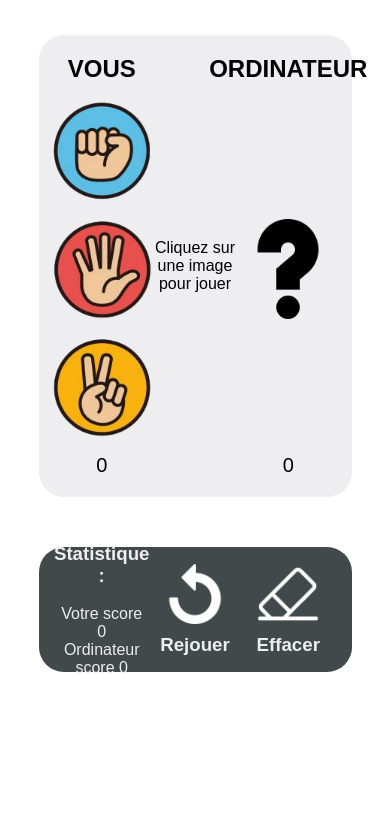
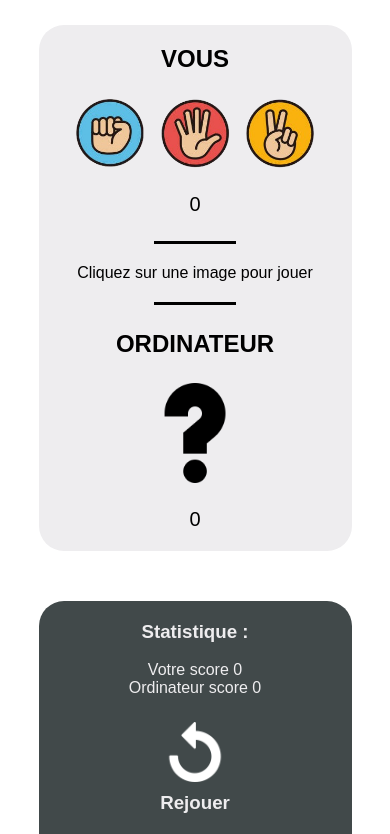
Before and after one commit to DylanRadelet/Chifoumi, a plain HTML site: page index.html in a window 390 px wide. Shown: the part 112-946 px from the top of the page. Before the commit the page ends 844 px from the top, so only its background shows below. Drawn offline with Linux system fonts and the light colour scheme.

Commit message:
V1.2 responsive

```diff
--- a/index.html
+++ b/index.html
@@ -12,13 +12,17 @@
     <div id="contenair-jeu" class="zone-jeu">
         <div>
             <h2>VOUS</h2>
-            <img src=".\img\pierre.png" width="100px" alt="pierre">
-            <img src=".\img\feuille.png" width="100px" alt="feuille">
-            <img src=".\img\Ciseau.png" width="100px" alt="ciseau">
+                <div>
+                    <img src=".\img\pierre.png" width="100px" alt="pierre">
+                    <img src=".\img\feuille.png" width="100px" alt="feuille">
+                    <img src=".\img\Ciseau.png" width="100px" alt="ciseau">
+                </div>
             <p id="votre-score" class="change">0</p>
         </div>
         <div>
+            <div class="en-mobile"></div>
             <p id="message">Cliquez sur une image pour jouer</p>
+            <div class="en-mobile"></div>
         </div>
         <div>
             <h2>ORDINATEUR</h2>
--- a/styles.css
+++ b/styles.css
@@ -11,7 +11,6 @@ body{
     align-items: center;
     gap: 50px;
     width: 100vw;
-    height: 100vh;
 }
 
 :root{
@@ -32,6 +31,10 @@ body{
     }
 }
 
+h1{
+    margin-top: 50px;
+}
+
 .zone-jeu{
     display: flex;
     justify-content: space-around;
@@ -47,13 +50,18 @@ body{
         justify-content: space-between;
         align-items: center;
         width: var(--widht-divchild);
+        gap: 15px;
     }
-    div:nth-child(1)>img:hover{
+    div:nth-child(1)>div{
+        display: flex;
+        flex-direction: column;
+        gap: 15px;
+    }
+    div:nth-child(1)>div>img:hover{
         cursor: pointer;
         filter: drop-shadow(0px 5px 4px #000000);
         animation: scale-animation 2s infinite;
     }
-
     div:nth-child(2){
         display: flex;
         justify-content: center;
@@ -118,3 +126,53 @@ body{
 .change{
     font-size: 20px;
 }
+.en-mobile{
+    display: none;
+}
+
+@media (max-width: 645px) {
+    .zone-jeu{
+        flex-direction: column;
+        justify-content: center;
+        align-items: center;
+        height: auto;
+        gap: 25px;
+
+        div:nth-child(1){
+            gap: 25px;
+        }
+        div:nth-child(1)>div{
+            flex-direction: row;
+        }
+        div:nth-child(1)>div>img{
+            width: 70px;
+        }
+        div:nth-child(2){
+            display: flex;
+            flex-direction: column;
+            gap: 20px;
+            width: 100%;
+        }
+        div:nth-child(3){
+            gap: 25px;
+        }
+    }
+
+    .zone-score{
+        flex-direction: column;
+        justify-content: center;
+        align-items: center;
+        height: auto;
+        gap: 25px;
+        margin-bottom: 50px;
+
+        div:nth-child(1){
+            width: 100%;
+        }
+    }
+
+    .en-mobile{
+        display: block;
+        border-bottom: solid 3px black;
+    }
+}
```
